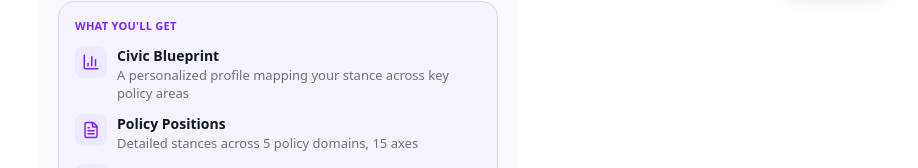
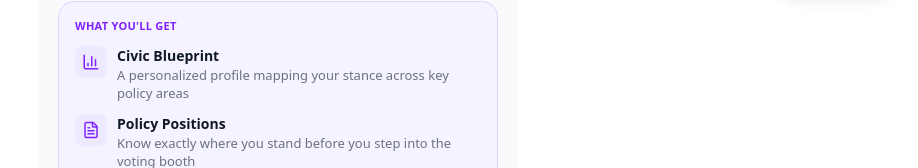
Before and after one commit to Humanity-Unleashed/Ballot-Builder-Prototype, a Next.js app: page /blueprint in a window 1280 px wide. Shown: the part 784-952 px from the top of the page, without its empty margins (362-1280 px from the left). Built offline with nearby package versions, Linux system fonts and the light colour scheme; no server answers; the database is empty.

Commit message:
Update Policy Positions blurb on intro screen
Co-Authored-By: Claude Opus 4.6 <noreply@anthropic.com>

```diff
--- a/src/components/blueprint/IntroScreen.tsx
+++ b/src/components/blueprint/IntroScreen.tsx
@@ -114,7 +114,7 @@ export default function IntroScreen({ onStart }: IntroScreenProps) {
             {
               icon: <FileText className="h-[18px] w-[18px] text-violet-600" />,
               title: 'Policy Positions',
-              desc: 'Detailed stances across 5 policy domains, 15 axes',
+              desc: 'Know exactly where you stand before you step into the voting booth',
             },
             {
               icon: <CheckCheck className="h-[18px] w-[18px] text-violet-600" />,
```
